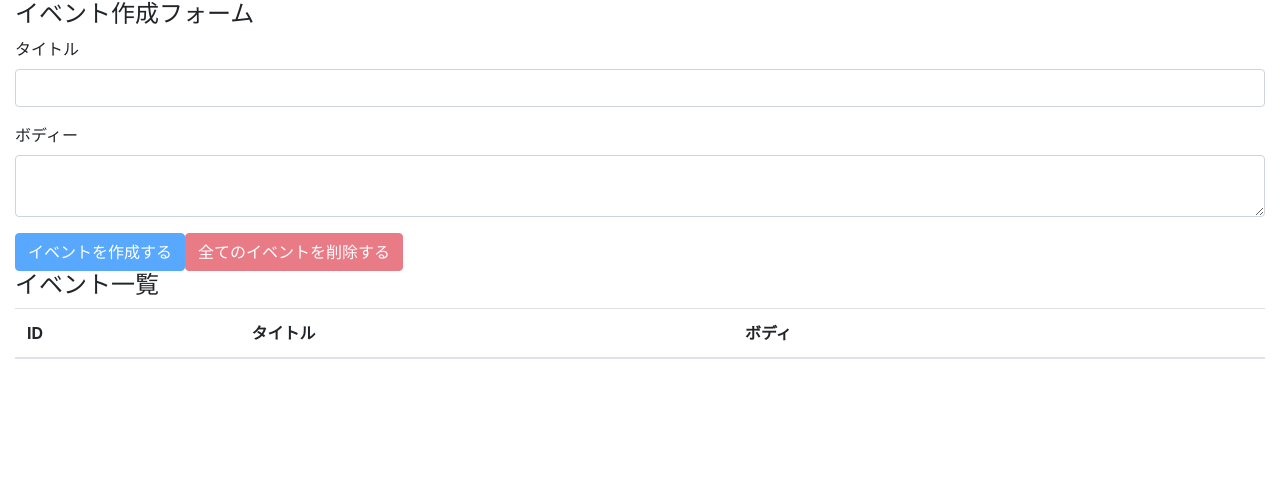
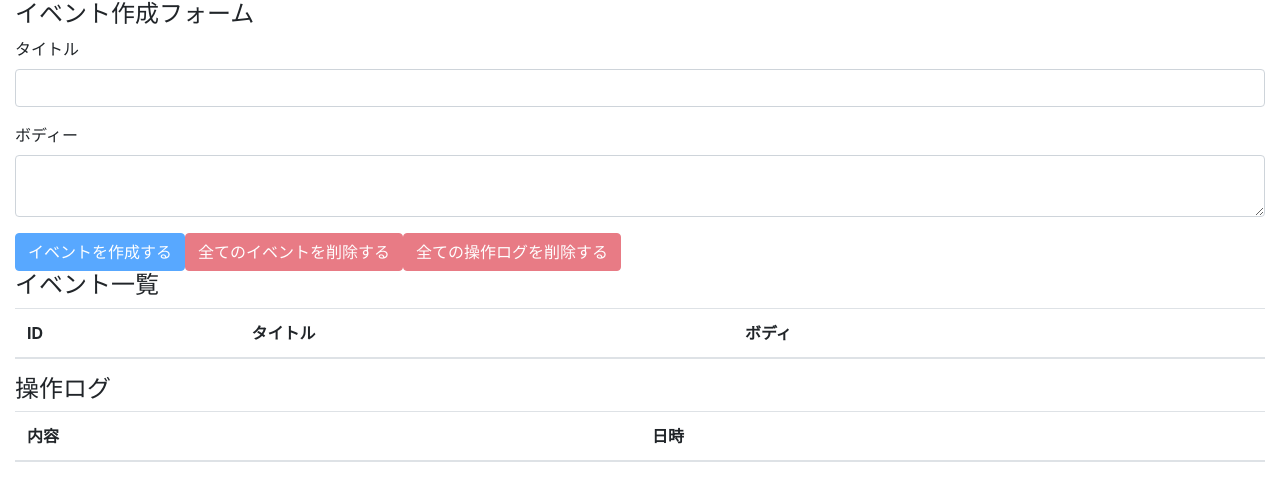
Before and after one commit to sakamotodd/react-hooks-101, a React (Create React App) app: page / in a window 1280 px wide. Shown: the top 500 px of the page. Built offline with nearby package versions, Linux system fonts and the light colour scheme.

Commit message:
display all operation logs

```diff
--- a/src/actions/index.js
+++ b/src/actions/index.js
@@ -1,3 +1,6 @@
 export const CREATE_EVENT = 'CREATE_EVENT'
 export const DELETE_EVENT = 'DELETE_EVENT'
 export const DELETE_ALL_EVENT = 'DELETE_ALL_EVENT'
+
+export const ADD_OPERATION_LOG = 'ADD_OPERATION_LOG'
+export const DELETE_ALL_OPERATION_LOG ='DELETE_ALL_OPERATION_LOG'
--- a/src/components/App.js
+++ b/src/components/App.js
@@ -4,10 +4,13 @@ import EventForm from './EventForm';
 import React, { useReducer } from 'react';
 import AppContext from '../contexts/AppContext';
 import Events from './Events';
+import OperationLogs from './OperationLogs';
+// import operationLogs from '../reducers/operationLogs';
 
 const App = () => {
   const initialState = {
-    events:[]
+    events:[],
+    operationLogs:[]
   }
   const [state, dispatch] = useReducer(reducer, initialState);
 
@@ -16,6 +19,7 @@ const App = () => {
       <div className="container-fluid">
         <EventForm />
         <Events />
+        <OperationLogs/>
       </div>
     </AppContext.Provider>
   );
--- a/src/components/Event.js
+++ b/src/components/Event.js
@@ -1,17 +1,24 @@
-import React, {useContext} from 'react';
-import { DELETE_EVENT } from '../actions';
-import AppContext from '../contexts/AppContext'
-
+import React, { useContext } from 'react';
+import { DELETE_EVENT, ADD_OPERATION_LOG } from '../actions';
+import AppContext from '../contexts/AppContext';
+import { timeCurrentIso8601 } from '../utils';
 
 const Event = ({ event }) => {
-  const {dispatch} = useContext(AppContext)
+  const { dispatch } = useContext(AppContext);
   const id = event.id;
   const handleClickDeleteButton = () => {
     const result = window.confirm(
       `イベント(id=${id})を本当に削除しても良いですか`
     );
+    if (result) {
+      dispatch({ type: DELETE_EVENT, id });
 
-    if (result) dispatch({ type: DELETE_EVENT, id });
+      dispatch({
+        type:ADD_OPERATION_LOG,
+        description:`イベント(id=${id})を削除しました。`,
+        operateAt: timeCurrentIso8601()
+      })
+    }
   };
 
   return (
--- a/src/components/EventForm.js
+++ b/src/components/EventForm.js
@@ -1,10 +1,15 @@
 import React, { useState, useContext } from 'react';
-import{CREATE_EVENT,DELETE_ALL_EVENT} from '../actions'
-import AppContext from '../contexts/AppContext'
-
+import {
+  CREATE_EVENT,
+  DELETE_ALL_EVENT,
+  ADD_OPERATION_LOG,
+  DELETE_ALL_OPERATION_LOG,
+} from '../actions';
+import AppContext from '../contexts/AppContext';
+import { timeCurrentIso8601 } from '../utils';
 
 const EventForm = () => {
-  const {state, dispatch} = useContext(AppContext)
+  const { state, dispatch } = useContext(AppContext);
   const [title, setTitle] = useState('');
   const [body, setBody] = useState('');
 
@@ -16,6 +21,11 @@ const EventForm = () => {
       title,
       body,
     });
+    dispatch({
+      type: ADD_OPERATION_LOG,
+      description: 'イベントを作成しました。',
+      operateAt: timeCurrentIso8601(),
+    });
     setTitle('');
     setBody('');
   };
@@ -25,10 +35,28 @@ const EventForm = () => {
     const result = window.confirm(
       '全てのイベントを本当に削除しても良いですか？'
     );
-    if (result) dispatch({ type: DELETE_ALL_EVENT });
+    if (result) {
+      dispatch({ type: DELETE_ALL_EVENT });
+      dispatch({
+        type: ADD_OPERATION_LOG,
+        description: '全てのイベントを削除しました。',
+        operateAt: timeCurrentIso8601()
+      });
+    }
   };
 
   const unCreatable = title === '' || body === '';
+  const deleteAllOperationLogs = (e) => {
+    e.preventDefault();
+    const result = window.confirm(
+      '全ての操作ログを本当に削除しても良いですか？'
+    );
+    if (result) {
+      dispatch({
+        type: DELETE_ALL_OPERATION_LOG,
+      });
+    }
+  };
 
   return (
     <React.Fragment>
@@ -68,6 +96,13 @@ const EventForm = () => {
         >
           全てのイベントを削除する
         </button>
+        <button
+          className="btn btn-danger"
+          onClick={deleteAllOperationLogs}
+          disabled={state.operationLogs.length === 0}
+        >
+          全ての操作ログを削除する
+        </button>
       </form>
     </React.Fragment>
   );
--- /dev/null
+++ b/src/components/OperationLog.js
@@ -0,0 +1,11 @@
+import React from 'react';
+
+const OperationLog = ({ operationLog }) => {
+  return (
+    <tr>
+      <td>{operationLog.description}</td>
+      <td>{operationLog.operateAt}</td>
+    </tr>
+  );
+};
+export default OperationLog;
--- /dev/null
+++ b/src/components/OperationLogs.js
@@ -0,0 +1,27 @@
+import React, { useContext } from 'react';
+import OperationLog from './OperationLog'
+
+import AppContext from '../contexts/AppContext';
+
+const OperationLogs = () => {
+  const { state } = useContext(AppContext);
+  return (
+    <>
+      <h4>操作ログ</h4>
+      <table className="table table=hover">
+        <thead>
+          <tr>
+            <th>内容</th>
+            <th>日時</th>
+          </tr>
+        </thead>
+        <tbody>
+          {state.operationLogs.map((operationLog, index) => {
+            return <OperationLog key={index} operationLog={operationLog}/>;
+          })}
+        </tbody>
+      </table>
+    </>
+  );
+};
+export default OperationLogs;
--- a/src/reducers/index.js
+++ b/src/reducers/index.js
@@ -1,5 +1,6 @@
-import {combineReducers} from 'redux'
+import { combineReducers } from 'redux';
 
-import events from './events'
+import events from './events';
+import operationLogs from './operationLogs';
 
-export default combineReducers({events})
+export default combineReducers({ events, operationLogs });
--- /dev/null
+++ b/src/reducers/operationLogs.js
@@ -0,0 +1,19 @@
+import { ADD_OPERATION_LOG, DELETE_ALL_OPERATION_LOG } from '../actions/index';
+
+//stateはから配列とここで宣言している
+const operationLogs = (state = [], action) => {
+  switch (action.type) {
+    case ADD_OPERATION_LOG:
+      const operationLog = {
+        description: action.description,
+        operateAt: action.operateAt,
+      };
+
+      return [operationLog, ...state];
+    case DELETE_ALL_OPERATION_LOG:
+      return [];
+    default:
+      return state;
+  }
+};
+export default operationLogs;
--- /dev/null
+++ b/src/utils.js
@@ -0,0 +1 @@
+export const timeCurrentIso8601 = () => new Date().toISOString();
```
